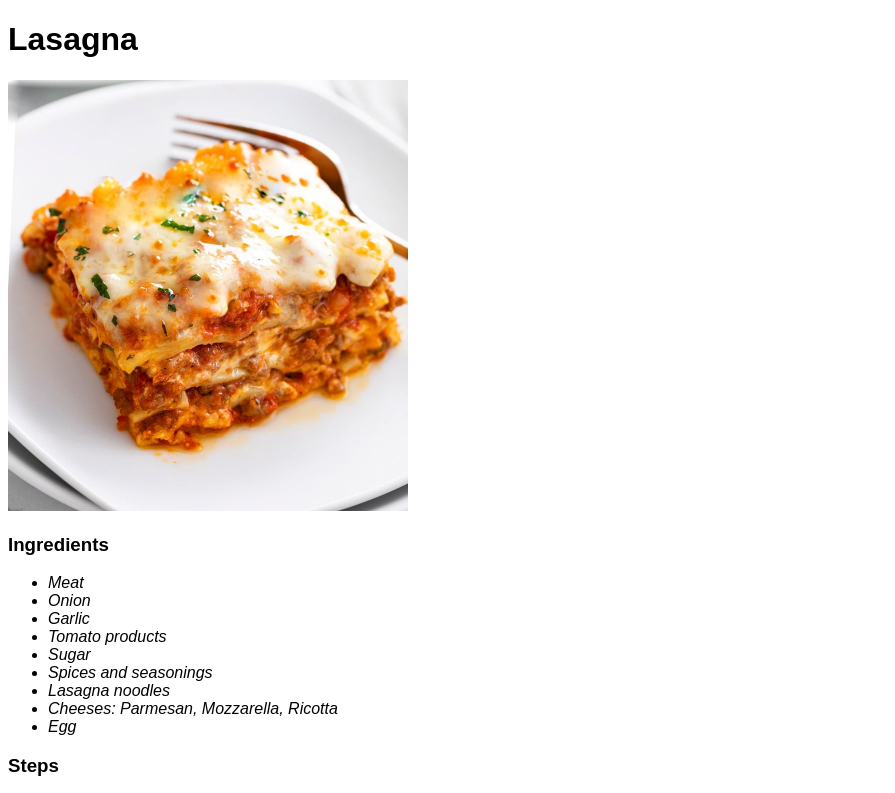
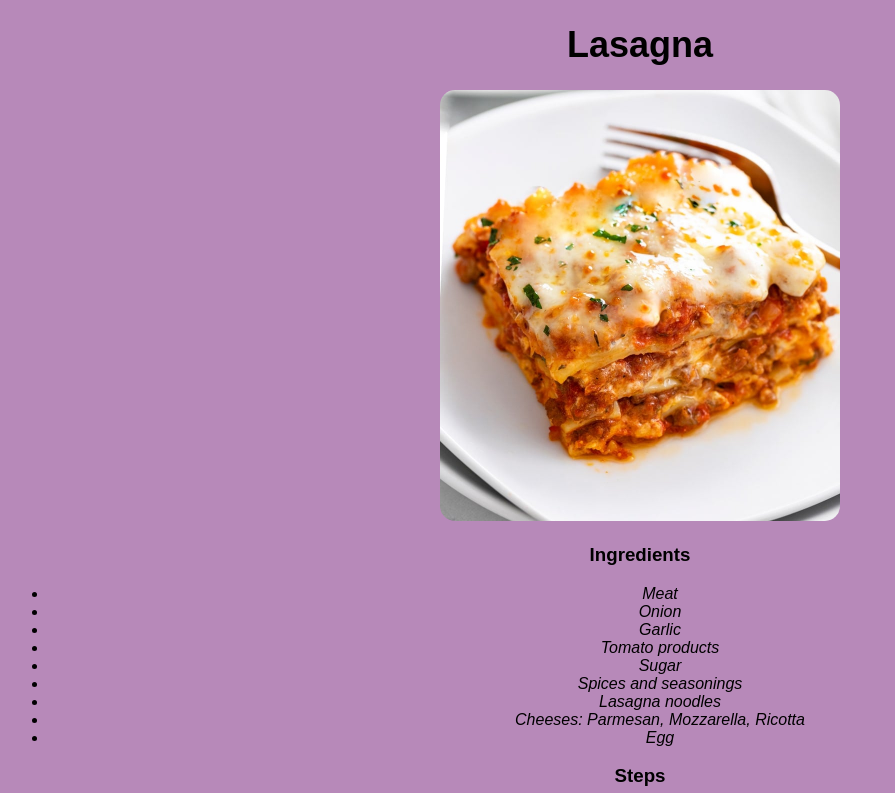
Before and after one commit to philipp-mcvity/odin-recipes, a plain HTML site: page recipes/lasagna.html in a window 1280 px wide. Shown: the top 793 px of the page, without its empty margins (0-895 px from the left). Drawn offline with Linux system fonts and the light colour scheme.

Commit message:
add some more css

```diff
--- a/recipes/lasagna.html
+++ b/recipes/lasagna.html
@@ -8,10 +8,9 @@
 <body>
     <h1>Lasagna</h1>
     <img    src="../images/lasagna-recipe.jpg"
-            width="400"
             alt="tasty looking lasagna">
     <h3>Ingredients</h3>
-    <ul>
+    <ul class="ingredients">
         <li>Meat</li>
         <li>Onion</li>
         <li>Garlic</li>
--- a/style.css
+++ b/style.css
@@ -1,7 +1,18 @@
-body    {
+body {
     font-family: 'Poppins', sans-serif;
+    background-color:  rgba(112, 21, 116, 0.5);
+    text-align: center;
 }
 
-ul li {
+ul.ingredients li {
     font-style: italic;
 }
+
+img {
+    width: 400px;
+    border-radius: 15px;
+}
+
+h1 {
+    font-size:  36px
+}
```
Also changed, not shown: index.html (+1 -1 lines), recipes/salty-steamed-dumplings.html (+1 -2 lines), recipes/spaghetti-aglio-olio-e-peperoncini.html (+1 -2 lines).
